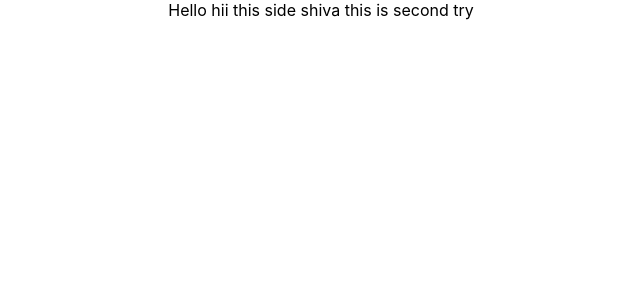
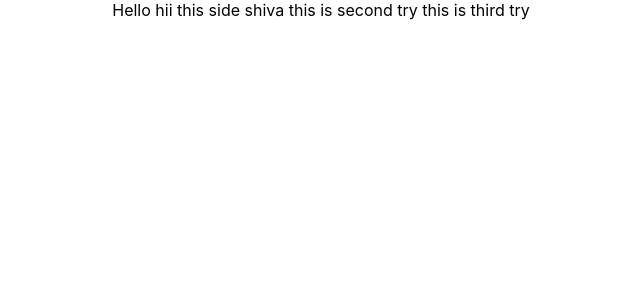
Before and after one commit to rai-deepak-07/Demo, a React (Create React App) app: page / in a window 1280 px wide. Shown: the top 300 px of the page, without its empty margins (319-959 px from the left). Built offline with nearby package versions, Linux system fonts and the light colour scheme.

Commit message:
shiva15_08_25_22:29

```diff
--- a/src/App.js
+++ b/src/App.js
@@ -7,6 +7,7 @@ function App() {
       Hello
       hii this side shiva
       this is second try
+      this is third try
     </div>
   );
 }
```
